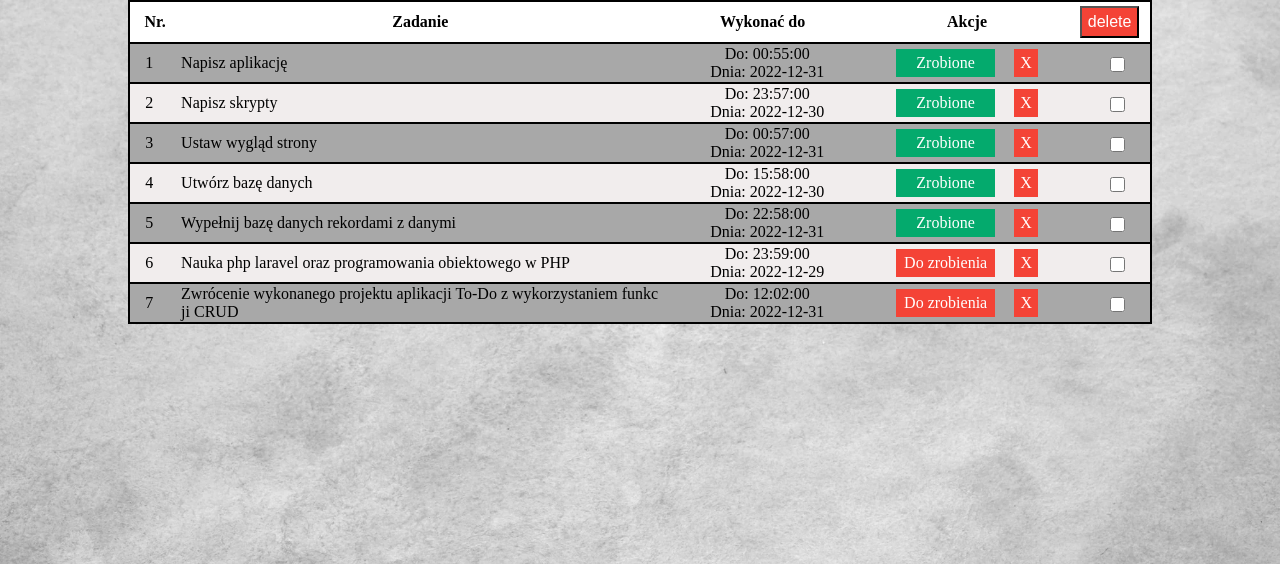
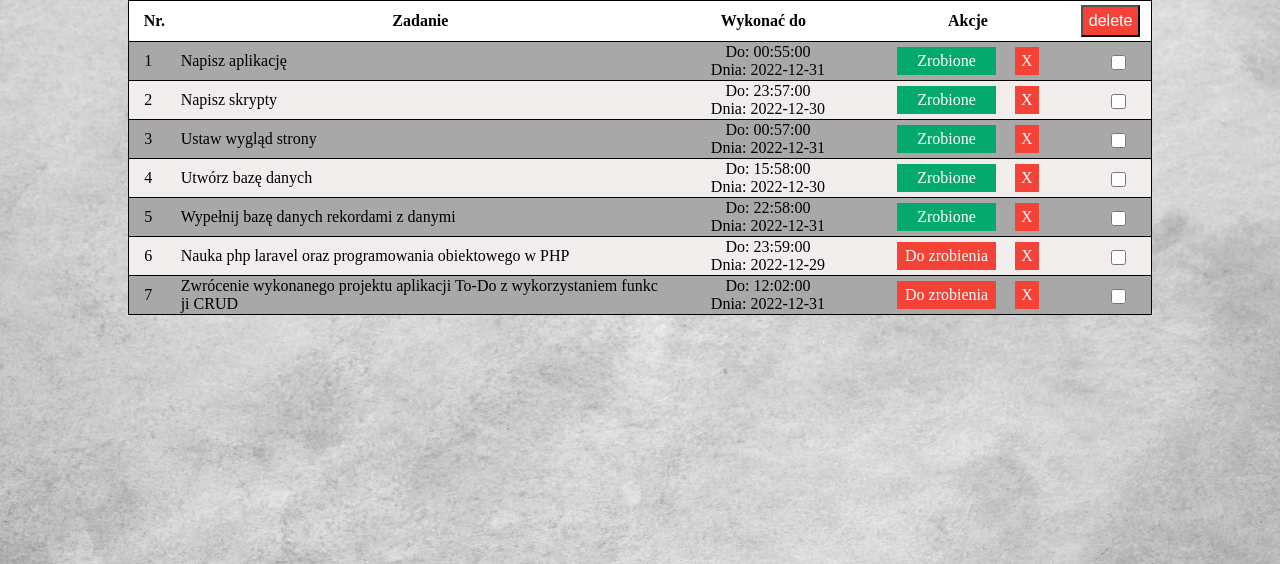
Before and after one commit to MrZabek/Lista-To-Do, a PHP site: page / in a window 1280 px wide. Shown: the part 120-684 px from the top of the page. Run offline with PHP 8.4, Linux system fonts and the light colour scheme; data comes from the database, SQL or seed files in the repository.

Commit message:
Update style.css

```diff
--- a/style.css
+++ b/style.css
@@ -81,7 +81,7 @@ main
 
 }
 table,tr{
-    border:2px solid black;
+    border:1px solid black;
     margin:0px;
     padding:2px;
     width:100%;
```
